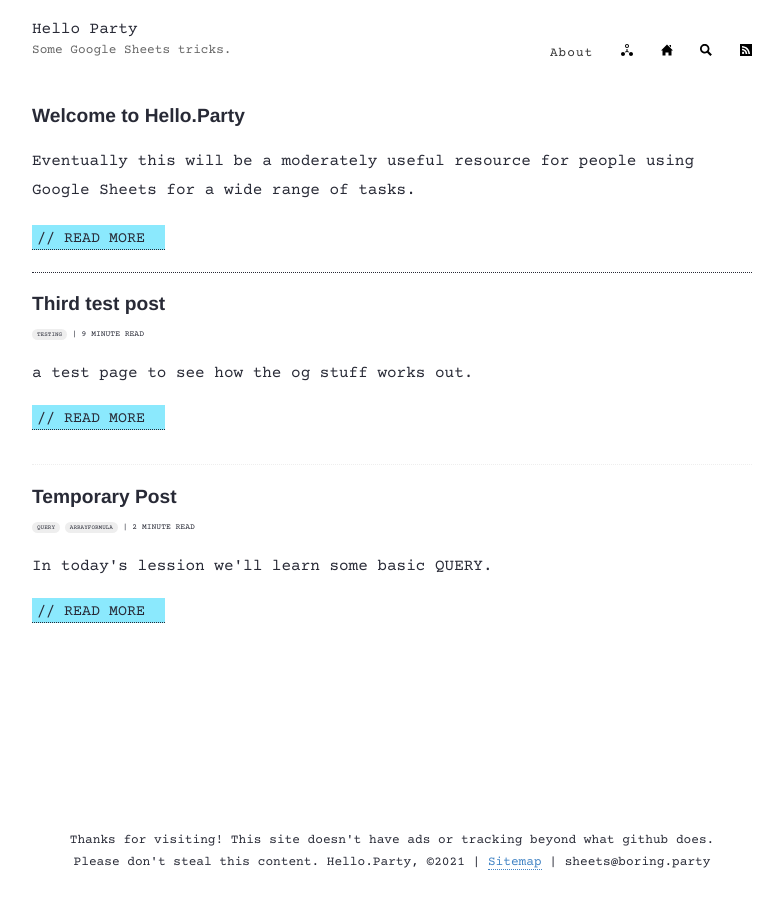
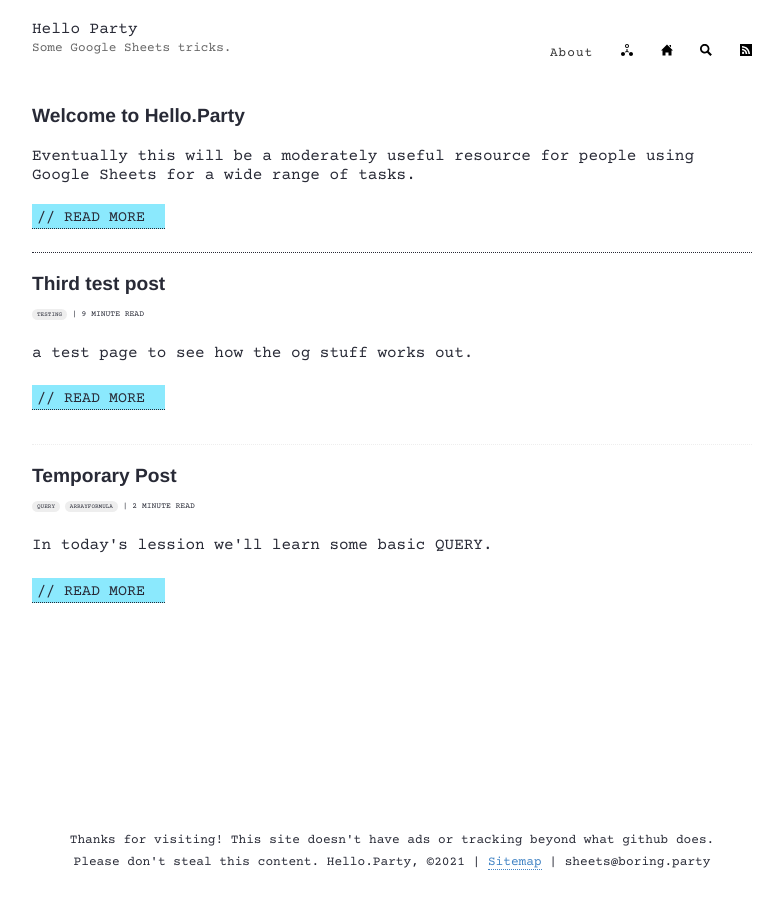
Before and after one commit to boringparty/hello-party.github.io, a Jekyll site: the page built from index.html, in a window 1280 px wide. Shown: the whole page, without its empty margins (248-1031 px from the left). Built offline with Jekyll 4.4.1, drawn with Linux system fonts in a browser that asks for light colours; the list of posts is cut into pages by our own code.

Commit message:
Update style.scss

```diff
--- a/assets/style.scss
+++ b/assets/style.scss
@@ -133,7 +133,7 @@
 
 p {
     margin: 20px 0px;
-    line-height: 1.8em;
+    line-height: 14pt;
 }
 
 details {
```
